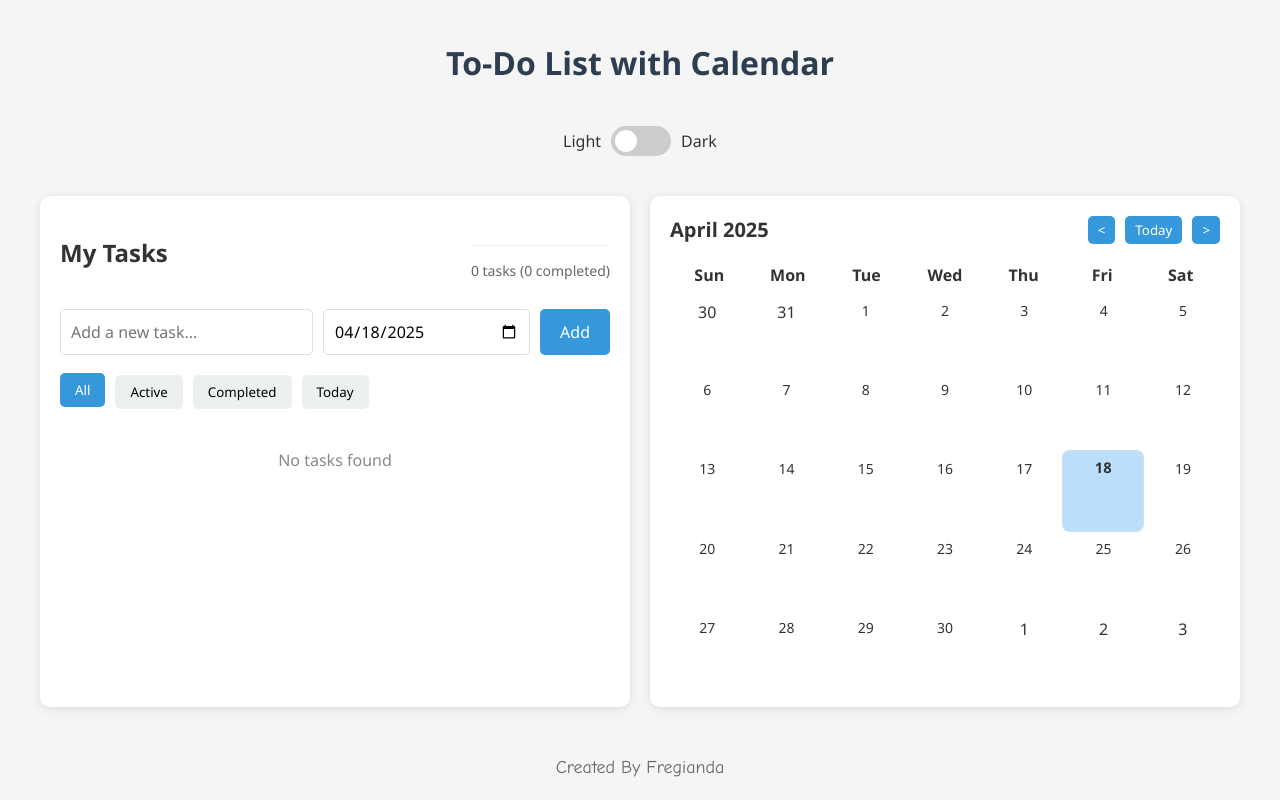
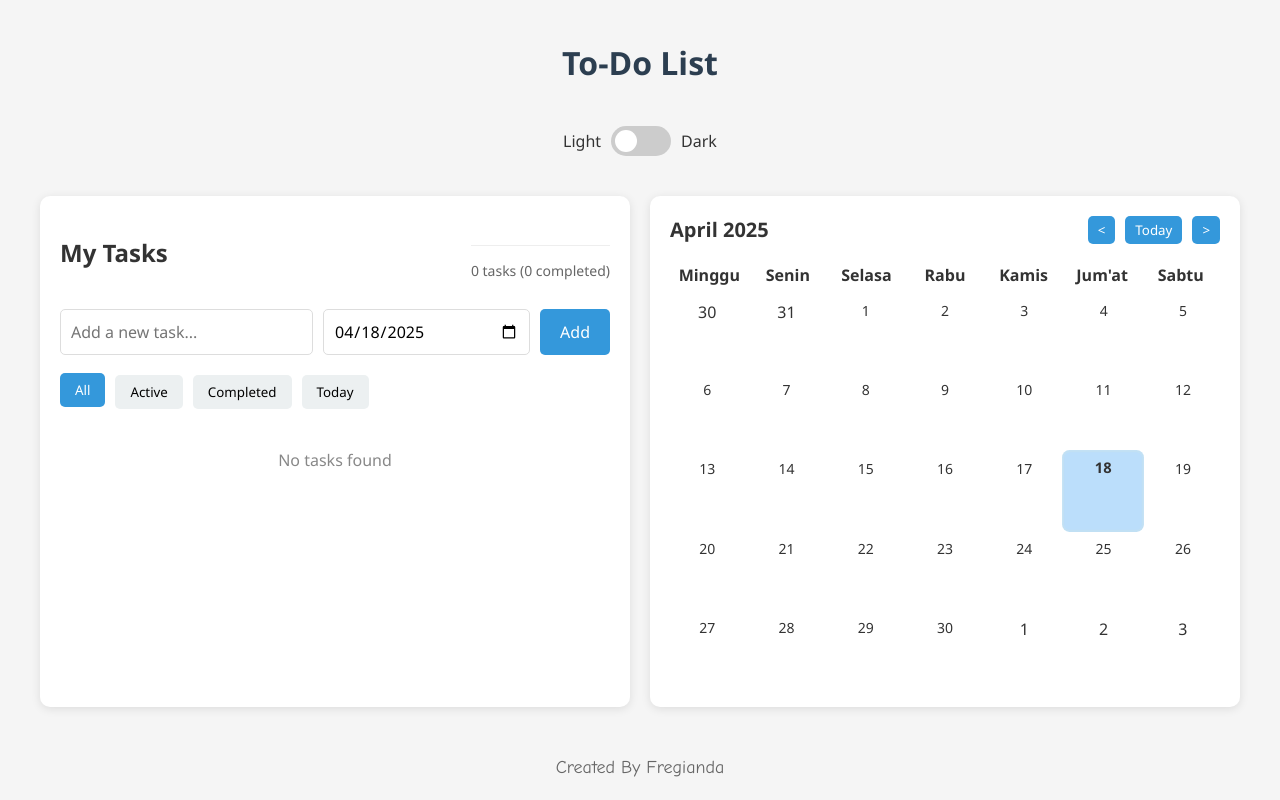
Before and after one commit to Nitasa61/kalndr, a plain HTML site: page index.html in a window 1280 px wide. Drawn offline with Linux system fonts and the light colour scheme.

Commit message:
Update index.html

```diff
--- a/index.html
+++ b/index.html
@@ -621,7 +621,7 @@
 </head>
 <body>
     <div class="container">
-        <h1>To-Do List with Calendar</h1>
+        <h1>To-Do List</h1>
 
         <div class="dark-mode-toggle">
             <span>Light</span>
@@ -667,13 +667,13 @@
             </div>
 
             <div class="calendar-weekdays">
-                <div>Sun</div>
-                <div>Mon</div>
-                <div>Tue</div>
-                <div>Wed</div>
-                <div>Thu</div>
-                <div>Fri</div>
-                <div>Sat</div>
+                <div>Minggu</div>
+                <div>Senin</div>
+                <div>Selasa</div>
+                <div>Rabu</div>
+                <div>Kamis</div>
+                <div>Jum'at</div>
+                <div>Sabtu</div>
             </div>
 
             <div class="calendar-days" id="calendar-days"></div>
```
